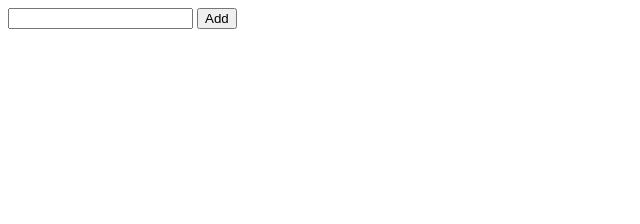
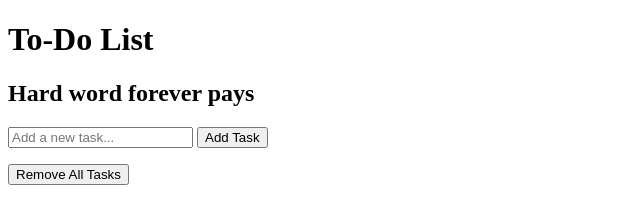
Before and after one commit to nickeels/To-Do-List, a plain HTML site: page index.html in a window 1280 px wide. Shown: the whole page, without its empty margins (0-640 px from the left). Drawn offline with Linux system fonts and the light colour scheme.

Commit message:
index.html
HTML by https://github.com/MotorwayGAMING

```diff
--- a/index.html
+++ b/index.html
@@ -7,11 +7,16 @@
         <title>To-Do List</title>
     </head>
     <body>
-        <form>
-            <input id="input-box" type="text">
-            <button>Add</button>
-        </form>
-        <ul id="task-list"></ul>
+        <div class="container">
+            <h1>To-Do List</h1>
+            <h2>Hard word forever pays</h2>
+            <form>
+                <input id="input-box" type="text" placeholder="Add a new task...">
+                <button>Add Task</button>
+            </form>
+            <ul id="task-list"></ul>
+            <button id="remove-all-tasks" onclick="removeAllTasks()">Remove All Tasks</button>
+        </div>
         <script src="script.js"></script>
     </body>
 </html>
```
